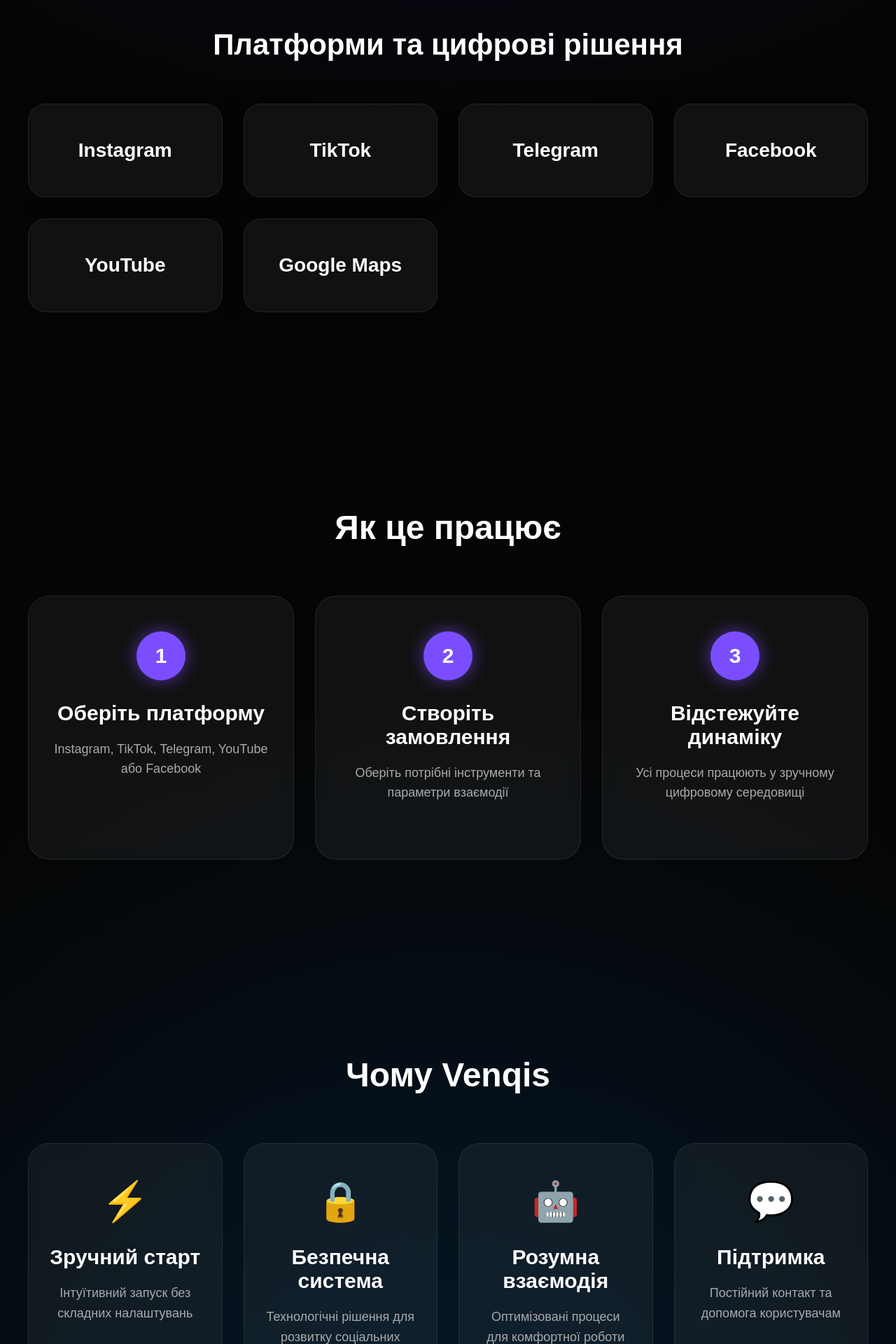
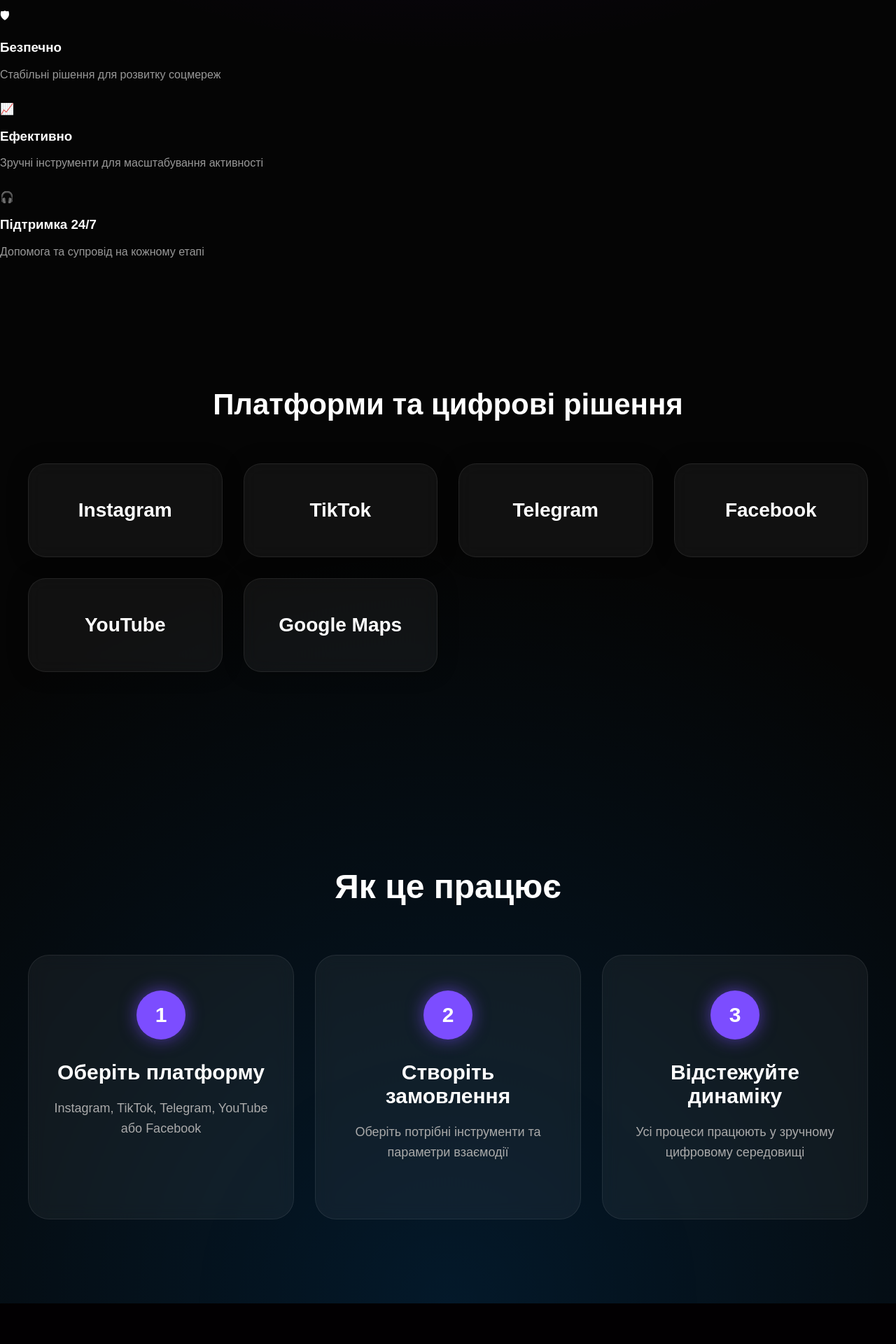
Before and after one commit to Loragert/venqis, a FastAPI app: page / in a window 1280 px wide; the page is wider, and only the part inside the window is pictured. Shown: the part 1160-3080 px from the top of that part at 70% size. After the commit the page ends 3022 px from the top of that part, so only its background shows below. Run offline with FastAPI, Linux system fonts and the light colour scheme.

Commit message:
Update index.html

```diff
--- a/templates/index.html
+++ b/templates/index.html
@@ -89,6 +89,33 @@
         </div>
 
     </div>
+    <section class="mini-advantages">
+
+        <div class="mini-adv-card">
+            <div class="mini-icon">🚀</div>
+            <h3>Швидкий результат</h3>
+            <p>Перші результати вже через короткий час</p>
+        </div>
+
+        <div class="mini-adv-card">
+            <div class="mini-icon">🛡</div>
+            <h3>Безпечно</h3>
+            <p>Стабільні рішення для розвитку соцмереж</p>
+        </div>
+
+        <div class="mini-adv-card">
+            <div class="mini-icon">📈</div>
+            <h3>Ефективно</h3>
+            <p>Зручні інструменти для масштабування активності</p>
+        </div>
+
+        <div class="mini-adv-card">
+            <div class="mini-icon">🎧</div>
+            <h3>Підтримка 24/7</h3>
+            <p>Допомога та супровід на кожному етапі</p>
+        </div>
+
+    </section>
     <section class="platforms">
 
         <h2>Платформи та цифрові рішення</h2>
@@ -140,59 +167,7 @@
         </div>
 
     </section>
-    <section class="advantages">
 
-        <h2>Чому Venqis</h2>
-
-        <div class="advantages-grid">
-
-            <div class="adv-card">
-                <div class="adv-icon">⚡</div>
-
-                <h3>Зручний старт</h3>
-
-                <p>
-                    Інтуїтивний запуск
-                    без складних налаштувань
-                </p>
-            </div>
-
-            <div class="adv-card">
-                <div class="adv-icon">🔒</div>
-
-                <h3>Безпечна система</h3>
-
-                <p>
-                    Технологічні рішення
-                    для розвитку соціальних платформ
-                </p>
-            </div>
-
-            <div class="adv-card">
-                <div class="adv-icon">🤖</div>
-
-                <h3>Розумна взаємодія</h3>
-
-                <p>
-                    Оптимізовані процеси
-                    для комфортної роботи
-                </p>
-            </div>
-
-            <div class="adv-card">
-                <div class="adv-icon">💬</div>
-
-                <h3>Підтримка</h3>
-
-                <p>
-                    Постійний контакт
-                    та допомога користувачам
-                </p>
-            </div>
-
-        </div>
-
-    </section>
 
 
 </body>
```
